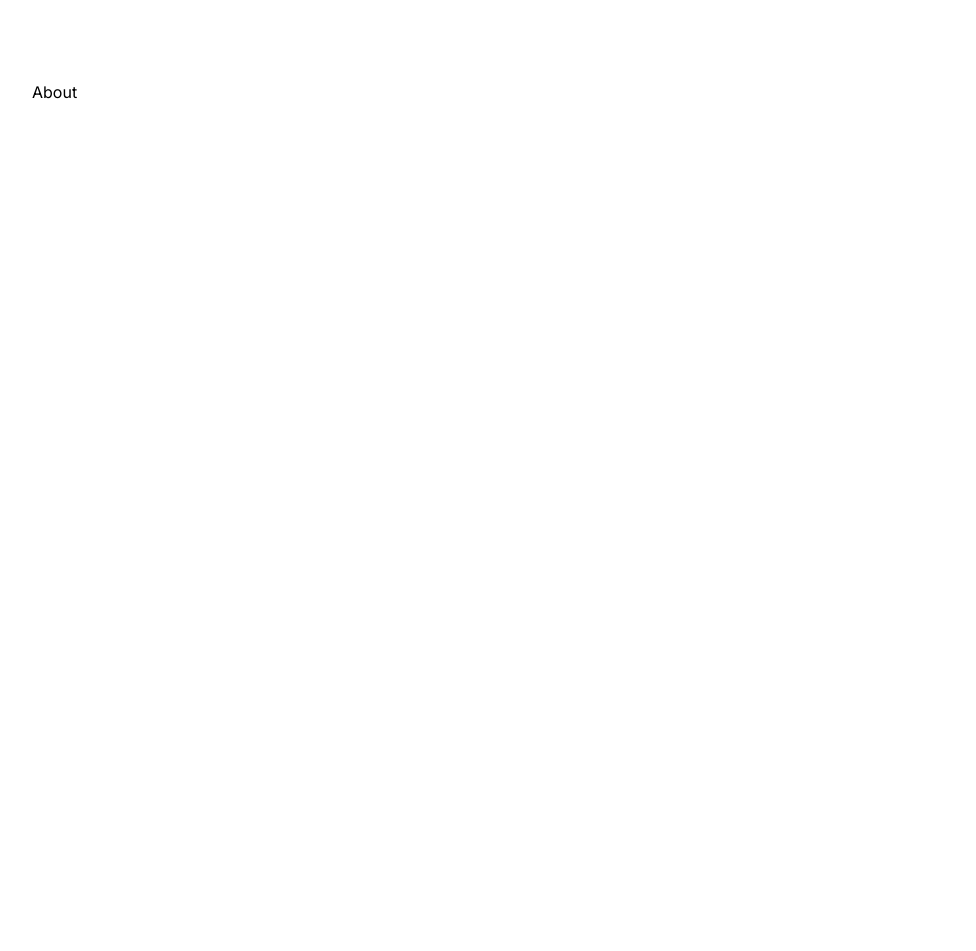
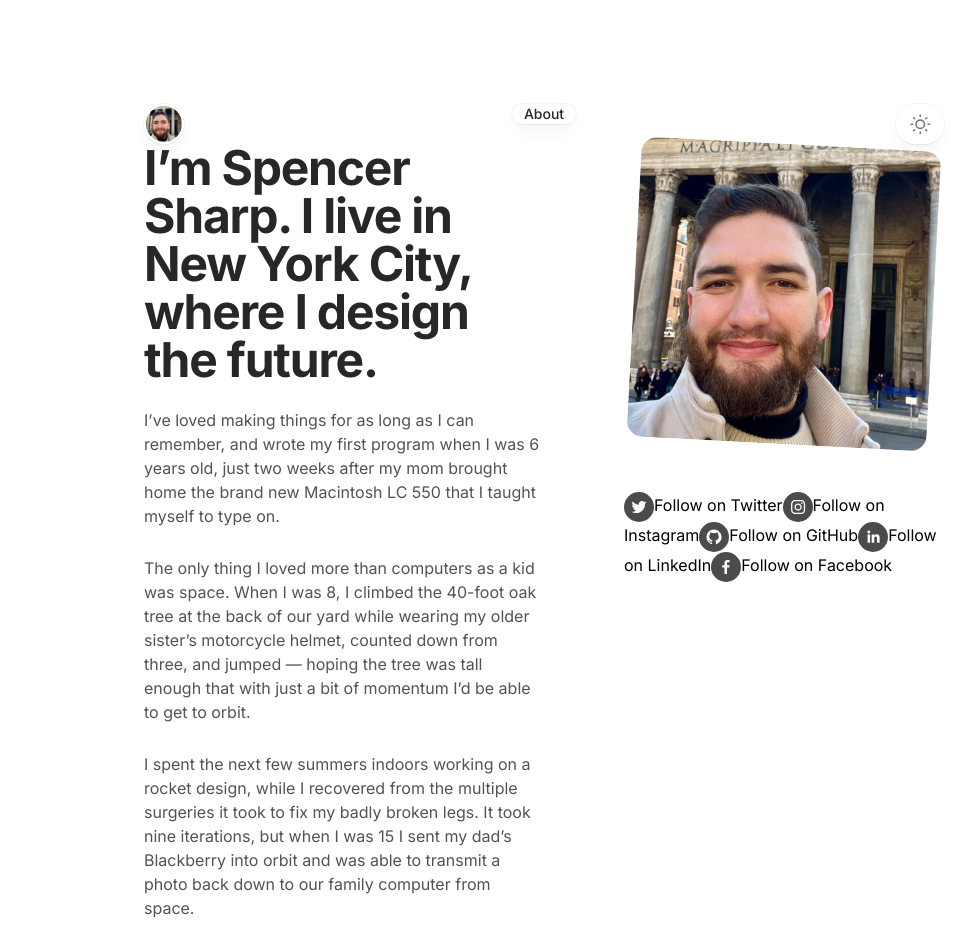
Before and after one commit to marcosvsilva/marcosvsilva.github.io, a Next.js app: page /about in a window 1280 px wide. Shown: the top 951 px of the page, without its empty margins (96-1072 px from the left). Before the commit the page ends 800 px from the top, so only its background shows below. Built offline with nearby package versions, Linux system fonts and the light colour scheme.

Commit message:
feat: starting about page

```diff
--- a/src/app/about/page.tsx
+++ b/src/app/about/page.tsx
@@ -1,3 +1,88 @@
+import Image from 'next/image';
+
+import Container from '../components/Container';
+import Footer from '../components/Footer';
+import Header from '../components/Header';
+import avatarImage from '../images/avatar/avatar.jpg';
+import CustomSocialIcon from '../images/icons/CustomSocialIcon';
+
 export default function About() {
-  return <div>About</div>;
+  return (
+    <>
+      <div className="relative">
+        <Header />
+        <main>
+          <Container className="mt-16 sm:mt-32">
+            <div className="grid grid-cols-1 gap-y-16 lg:grid-cols-2 lg:grid-rows-[auto_1fr] lg:gap-y-12">
+              <div className="lg:pl-20">
+                <div className="max-w-xs px-2.5 lg:max-w-none">
+                  <Image
+                    src={avatarImage}
+                    alt="Marcos Silva"
+                    sizes="(min-width: 1024px) 32rem, 20rem"
+                    className="aspect-square rotate-3 rounded-2xl bg-zinc-100 object-cover dark:bg-zinc-800"
+                  />
+                </div>
+              </div>
+              <div className="lg:order-first lg:row-span-2">
+                <h1 className="text-4xl font-bold tracking-tight text-zinc-800 dark:text-zinc-100 sm:text-5xl">
+                  I’m Spencer Sharp. I live in New York City, where I design the future.
+                </h1>
+                <div className="mt-6 space-y-7 text-base text-zinc-600 dark:text-zinc-400">
+                  <p>
+                    I’ve loved making things for as long as I can remember, and wrote my first program when I was 6 years old, just two weeks after my mom
+                    brought home the brand new Macintosh LC 550 that I taught myself to type on.
+                  </p>
+                  <p>
+                    The only thing I loved more than computers as a kid was space. When I was 8, I climbed the 40-foot oak tree at the back of our yard while
+                    wearing my older sister’s motorcycle helmet, counted down from three, and jumped — hoping the tree was tall enough that with just a bit of
+                    momentum I’d be able to get to orbit.
+                  </p>
+                  <p>
+                    I spent the next few summers indoors working on a rocket design, while I recovered from the multiple surgeries it took to fix my badly
+                    broken legs. It took nine iterations, but when I was 15 I sent my dad’s Blackberry into orbit and was able to transmit a photo back down to
+                    our family computer from space.
+                  </p>
+                  <p>
+                    Today, I’m the founder of Planetaria, where we’re working on civilian space suits and manned shuttle kits you can assemble at home so that
+                    the next generation of kids really <em>can</em> make it to orbit — from the comfort of their own backyards.
+                  </p>
+                </div>
+              </div>
+              <div className="lg:pl-20">
+                <ul role="list">
+                  <CustomSocialIcon
+                    url="https://twitter.com/MarcosVVSilva"
+                    ariaLabel="Follow on Twitter"
+                  />
+                  Follow on Twitter
+                  <CustomSocialIcon
+                    url="https://www.instagram.com/marcosvvsilva/"
+                    ariaLabel="Follow on Instagram"
+                  />
+                  Follow on Instagram
+                  <CustomSocialIcon
+                    url="https://github.com/marcosvsilva"
+                    ariaLabel="Follow on GitHub"
+                  />
+                  Follow on GitHub
+                  <CustomSocialIcon
+                    url="https://www.linkedin.com/in/marcos-v-silva/"
+                    ariaLabel="Follow on LinkedIn"
+                  />
+                  Follow on LinkedIn
+                  <CustomSocialIcon
+                    url="https://www.facebook.com/marcos.vinicius.5454021/"
+                    ariaLabel="Follow on Facebook"
+                  />
+                  Follow on Facebook
+                </ul>
+              </div>
+            </div>
+          </Container>
+        </main>
+        <Footer />
+      </div>
+    </>
+  );
 }
--- a/src/app/components/navigation/DesktopNavigation.tsx
+++ b/src/app/components/navigation/DesktopNavigation.tsx
@@ -6,7 +6,7 @@ function DesktopNavigation({ ...props }) {
   return (
     <nav {...props}>
       <ul className="flex rounded-full bg-white/90 px-3 text-sm font-medium text-zinc-800 shadow-lg shadow-zinc-800/5 ring-1 ring-zinc-900/5 backdrop-blur dark:bg-zinc-800/90 dark:text-zinc-200 dark:ring-white/10">
-        <NavItem link="/">About</NavItem>
+        <NavItem link="/about">About</NavItem>
         {/* <NavItem link="/articles">Articles</NavItem>
         <NavItem link="/projects">Projects</NavItem>
         <NavItem link="/speaking">Speaking</NavItem>
```
